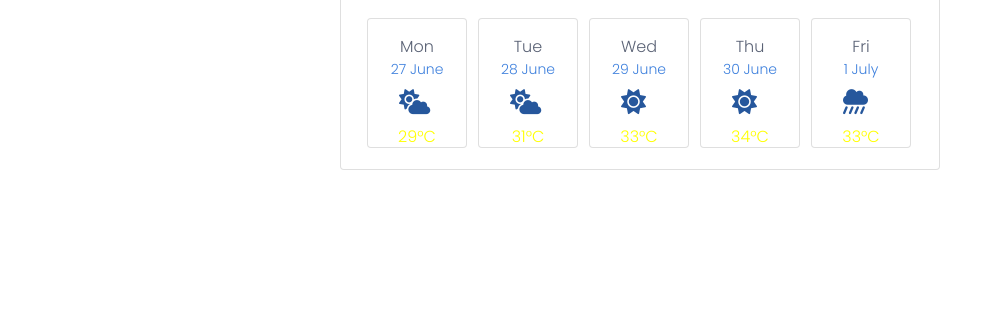
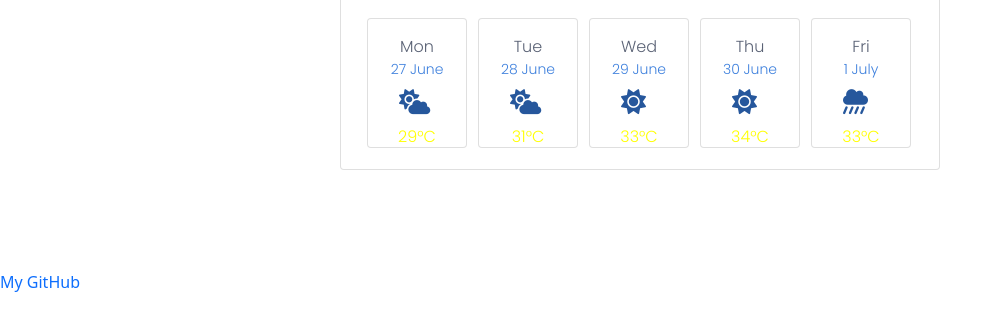
Before and after one commit to koliadzhyn/final_project_new, a website built with Parcel: page index.html in a window 1280 px wide. Shown: the part 330-660 px from the top of the page, without its empty margins (0-1002 px from the left). Built offline with nearby package versions, Linux system fonts and the light colour scheme.

Commit message:
add github url

```diff
--- a/index.html
+++ b/index.html
@@ -205,5 +205,6 @@
         </div>
       </div>
     </div>
+    <a href="https://github.com/koliadzhyn/final_project_new.git">My GitHub</a>
   </body>
 </html>
```
